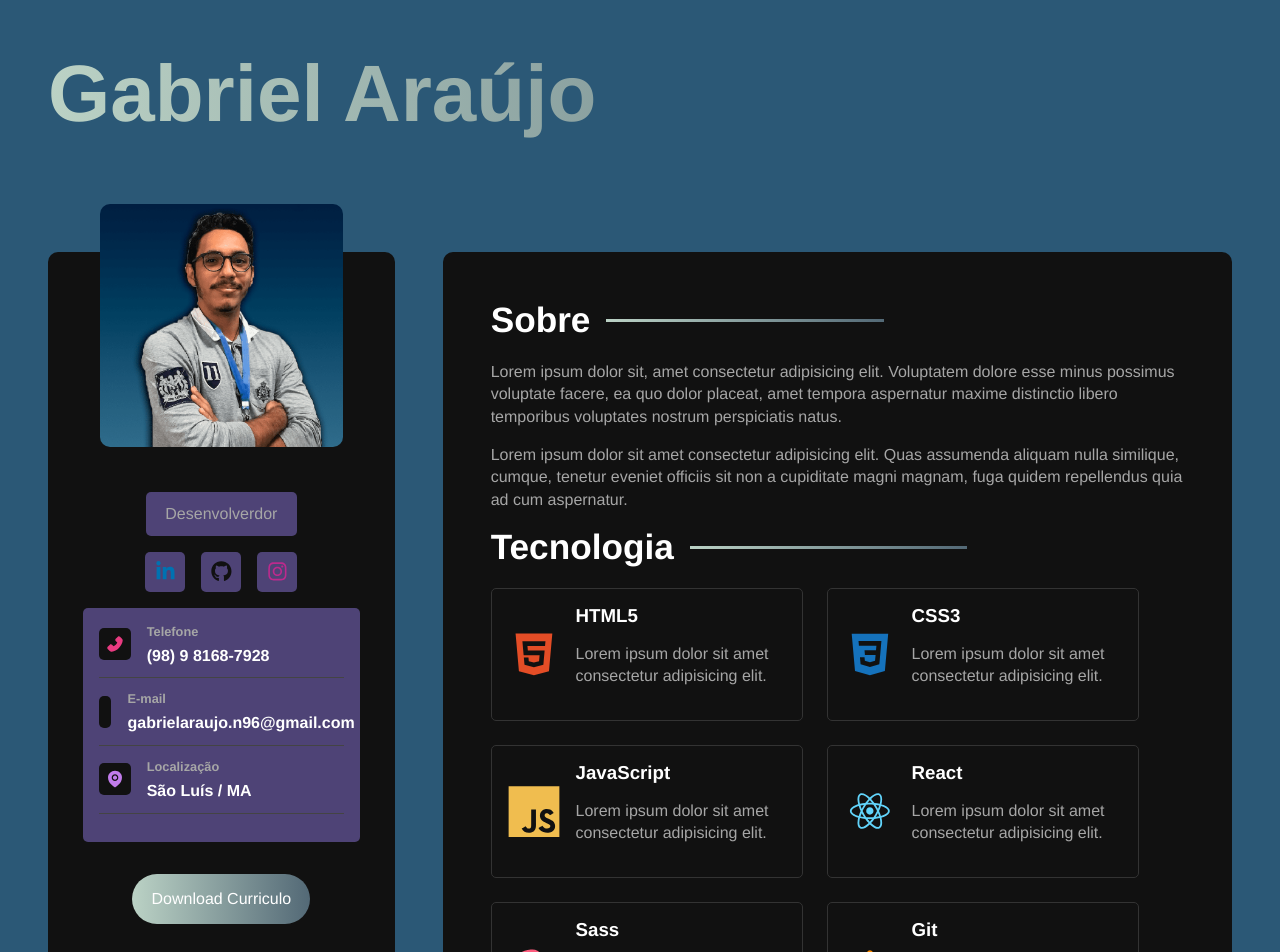
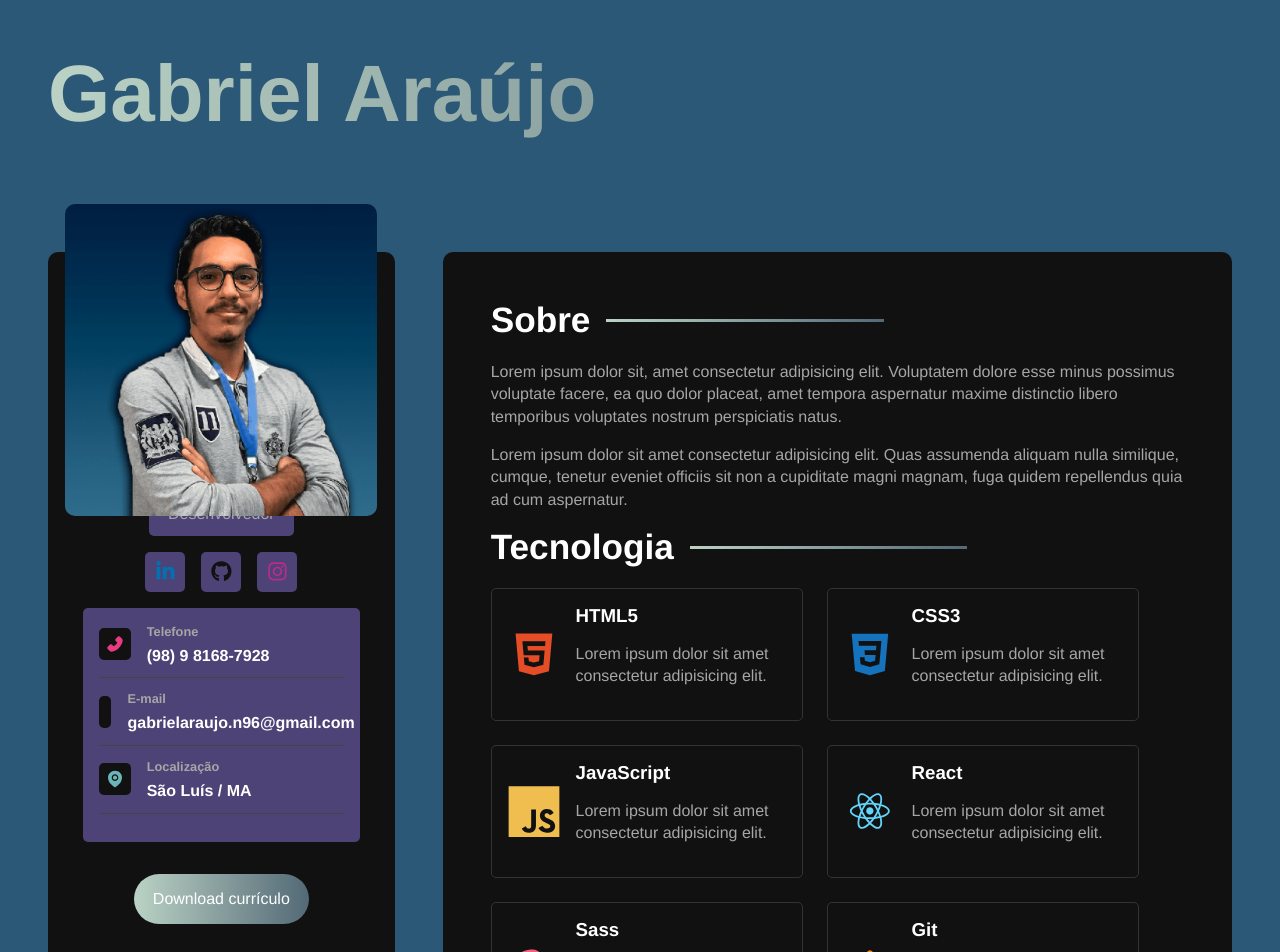
Before and after one commit to gabrieln96/portfolio-react, a React (Vite) app: page / in a window 1280 px wide. Shown: the top 952 px of the page. Built offline with nearby package versions, Linux system fonts and the light colour scheme.

Commit message:
ajustes finais

```diff
--- a/index.html
+++ b/index.html
@@ -4,7 +4,7 @@
     <meta charset="UTF-8" />
     <link rel="icon" type="image/svg+xml" href="/vite.svg" />
     <meta name="viewport" content="width=device-width, initial-scale=1.0" />
-    <title>Vite + React</title>
+    <title>Gabriel Araújo</title>
   </head>
   <body>
     <div id="root"></div>
--- a/src/components/InformationContainer.jsx
+++ b/src/components/InformationContainer.jsx
@@ -3,7 +3,8 @@ import {AiFillPhone, AiOutlineMail, AiFillEnvironment} from 'react-icons/ai'
 import '../styles/components/informationcontainer.sass';
 
 const InformationContainer = () => {
-    return <section id="information">
+    return (
+    <section id="information">
         <div className="info-card">
             <AiFillPhone id="phone-icon"/>
             <div>
@@ -26,6 +27,7 @@ const InformationContainer = () => {
             </div>
         </div>
     </section>
+    );
 };
 
 export default InformationContainer
--- a/src/components/RedeSocial.jsx
+++ b/src/components/RedeSocial.jsx
@@ -6,7 +6,7 @@ const redeSocial = [
     {name: "linkedin", icon: <FaLinkedinIn/>},
     {name: "github", icon: <FaGithub/>},
     {name: "instagram", icon: <FaInstagram/>},
-]
+];
 
 const RedeSocial = () => {
     return (
@@ -17,8 +17,8 @@ const RedeSocial = () => {
                 </a>
             ))}
         </section>
-    )
-}
+    );
+};
 
 
 export default RedeSocial
--- a/src/components/Sidebar.jsx
+++ b/src/components/Sidebar.jsx
@@ -1,25 +1,22 @@
-import RedeSocial from "./RedeSocial";
+import SocialNetworkContainer from "./RedeSocial";
 import InformationContainer from "./InformationContainer";
 
 import Avatar from "../img/avatar.png";
 
 import "../styles/components/sidebar.sass";
 
-
-
-
 const Sidebar = () => {
-    return (
+  return (
     <aside id="sidebar">
-        <img src={Avatar} alt="Gabriel Araújo"/>
-        <p className="title">Desenvolverdor</p>
-        <RedeSocial/>
-        <InformationContainer/>
-        <a href="" className="btn">
-            Download Curriculo
-        </a>
-   </aside>
-    )
+      <img src={Avatar} alt="Gabriel Araújo" />
+      <p className="title">Desenvolvedor</p>
+      <SocialNetworkContainer />
+      <InformationContainer />
+      <a href="#" className="btn">
+        Download currículo
+      </a>
+    </aside>
+  );
 };
 
 export default Sidebar;
--- a/src/styles/components/informationcontainer.sass
+++ b/src/styles/components/informationcontainer.sass
@@ -31,14 +31,16 @@
 
         svg
             background-color: variables.$bg-color
-            padding: .4rem
+            padding: 0.4rem
             width: 2rem
             height: 2rem
             border-radius: variables.$card-border-radius
 
         #phone-icon
             color: #e93b81
+
+        #pin-icon
+            color: #6ab5b9
+
         #email-icon
-            color: #6ab5b9
-        #pin-icon
             color: #c17ceb
--- a/src/styles/components/sidebar.sass
+++ b/src/styles/components/sidebar.sass
@@ -6,14 +6,14 @@
     flex: 1 1 0
     border-radius: variables.$container-border-radius
     display: flex
+    flex-direction: column
     align-items: center
-    flex-direction: column
     text-align: center
     position: relative
     padding: 3rem 0
 
     img
-        max-width: 70%
+        max-width: 90%
         border-radius: variables.$container-border-radius
         position: absolute
         top: -3rem
```
